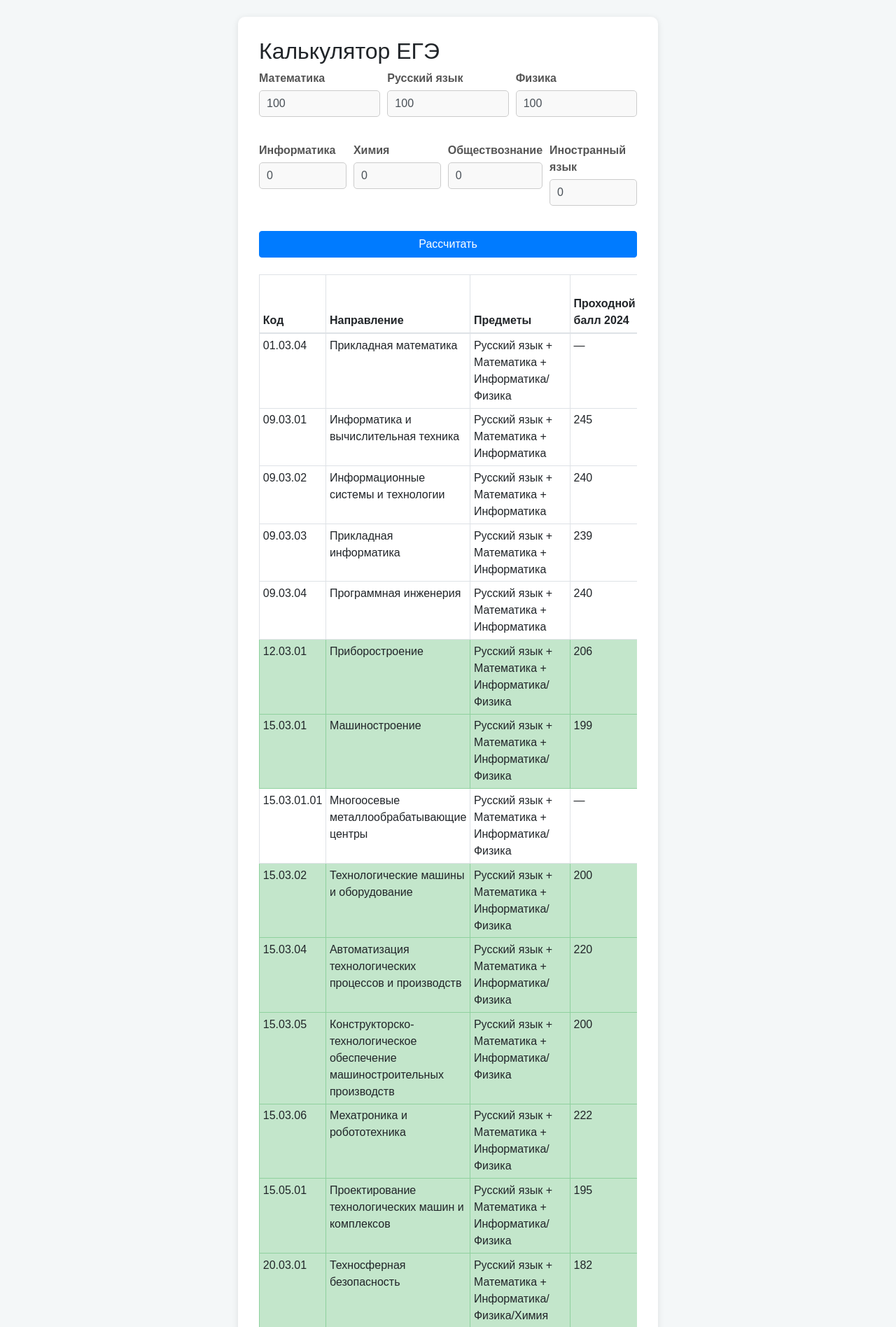
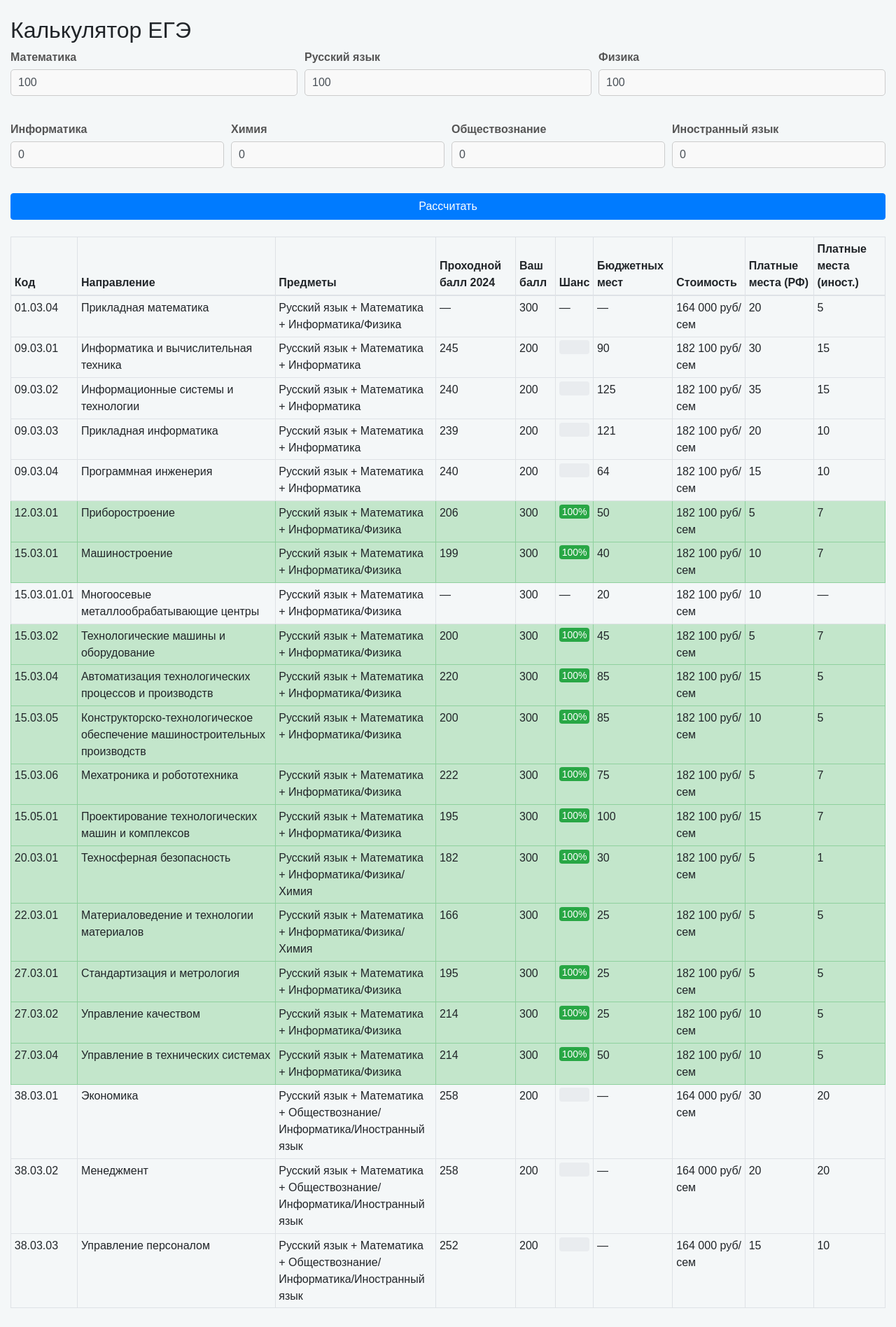
Before and after one commit to ErudaruKnight/prof_test_project, a Flask app: page /calc/ege_calculator in a window 1280 px wide. Shown: the part 56-1952 px from the top of the page at 70% size. After the commit the page ends 1925 px from the top, so only its background shows below. Run offline with Flask 3, Linux system fonts and the light colour scheme; a user stored in the database is signed in; some libraries are stand-ins or nearby versions.

Commit message:
Expand calculator table width

```diff
--- a/app/templates/calculator.html
+++ b/app/templates/calculator.html
@@ -10,7 +10,7 @@
 <nav class="navbar navbar-expand-lg navbar-dark bg-dark">
   <a class="navbar-brand" href="{{ url_for('main.index') }}">ProfTest</a>
 </nav>
-<div class="container mt-4">
+<div class="container-fluid mt-4">
   <h2>Калькулятор ЕГЭ</h2>
   <form method="post" class="mb-4">
     <div class="form-row">
```
